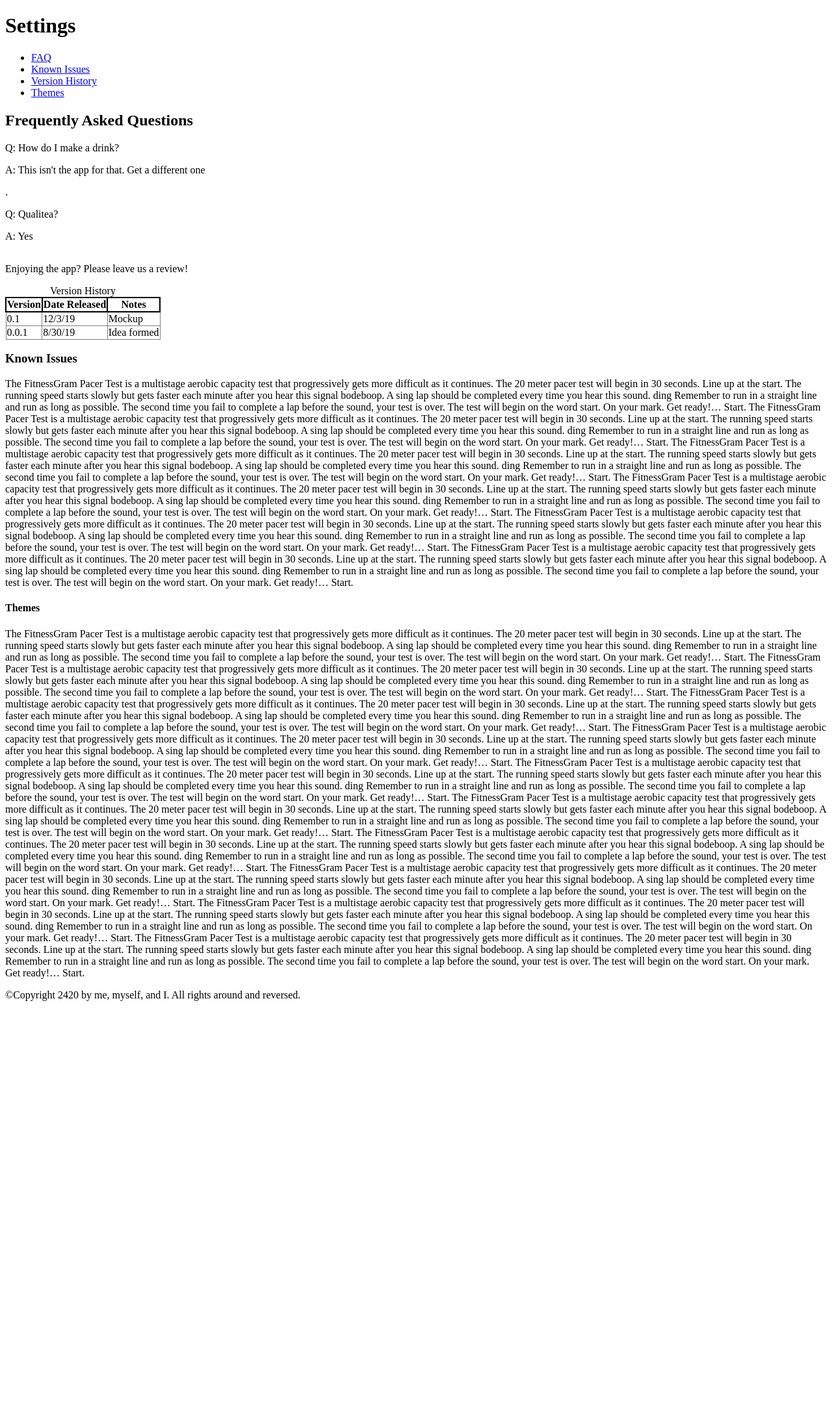
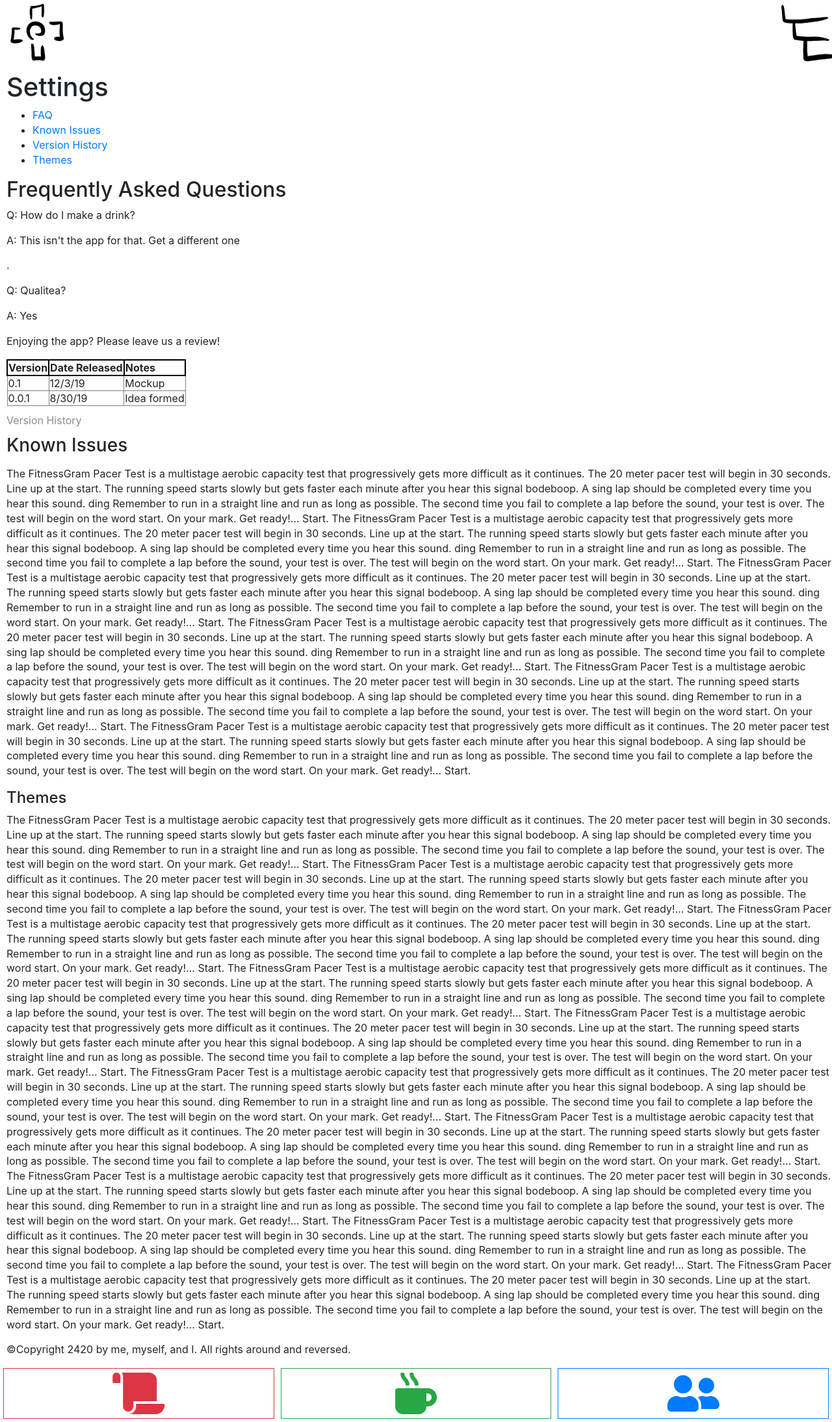
Before and after one commit to scrumbledores-army/QualiTea, a PHP site: page /settings.php in a window 1280 px wide. Shown: the whole page at 65% size. Run offline with PHP 8.4, Linux system fonts and the light colour scheme; some libraries are stand-ins or nearby versions.

Commit message:
Add menus to settings page

```diff
--- a/assets/style.css
+++ b/assets/style.css
@@ -97,8 +97,14 @@ body {
 
 .content {
   margin-top: 100px;
-  height: calc(100% - 110px - 4em);
+  height: calc(100% - 130px - 4em);
   overflow: hidden;
+  position: fixed;
+}
+
+.scrollable {
+  overflow-y: scroll;
+  height: 100%;
 }
 
 .content-home {
--- a/settings.php
+++ b/settings.php
@@ -1,15 +1,14 @@
-<!DOCTYPE html>
 <html>
 	<head>
+    <?php include('include/_imports.php'); ?>
 		<meta charset="utf-8">
-
 		<title>Qualitea</title>
-
 	</head>
 
 	<body>
-    <!-- Header -->
-
+    <?php include('include/_top_menu.php'); ?>
+    <div class="content">
+      <div class="scrollable">
         <header>
           <h1>Settings</h1>
         </header>
@@ -91,10 +90,11 @@
           The FitnessGram Pacer Test is a multistage aerobic capacity test that progressively gets more difficult as it continues. The 20 meter pacer test will begin in 30 seconds. Line up at the start. The running speed starts slowly but gets faster each minute after you hear this signal bodeboop. A sing lap should be completed every time you hear this sound. ding Remember to run in a straight line and run as long as possible. The second time you fail to complete a lap before the sound, your test is over. The test will begin on the word start. On your mark. Get ready!… Start.
           </p>
         </div>
-
         <footer>
           <p>©Copyright 2420 by me, myself, and I. All rights around and reversed.</p>
         </footer>
-
+      </div>
+    </div>
+    <?php include('include/_bottom_menu.php'); ?>
 	</body>
 </html>
```
Lines whose indentation alone changed are shown as unchanged.
